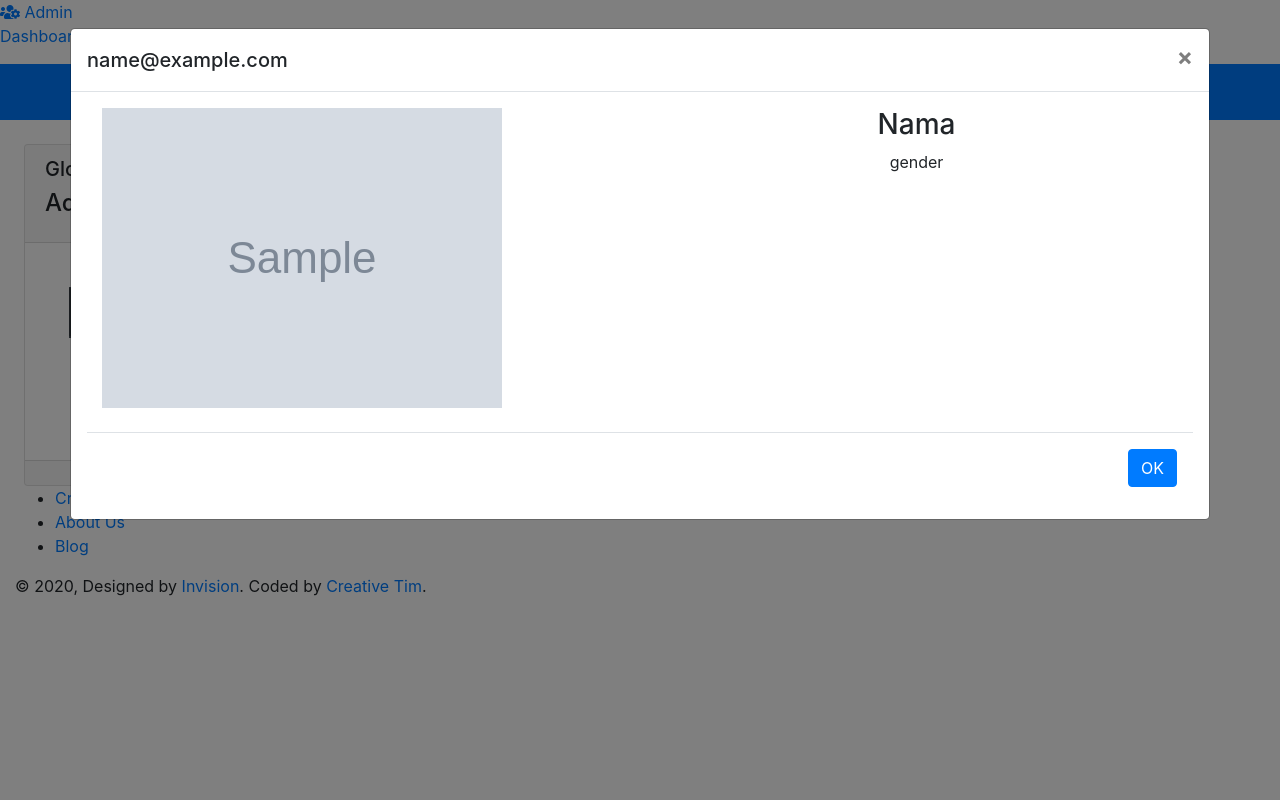
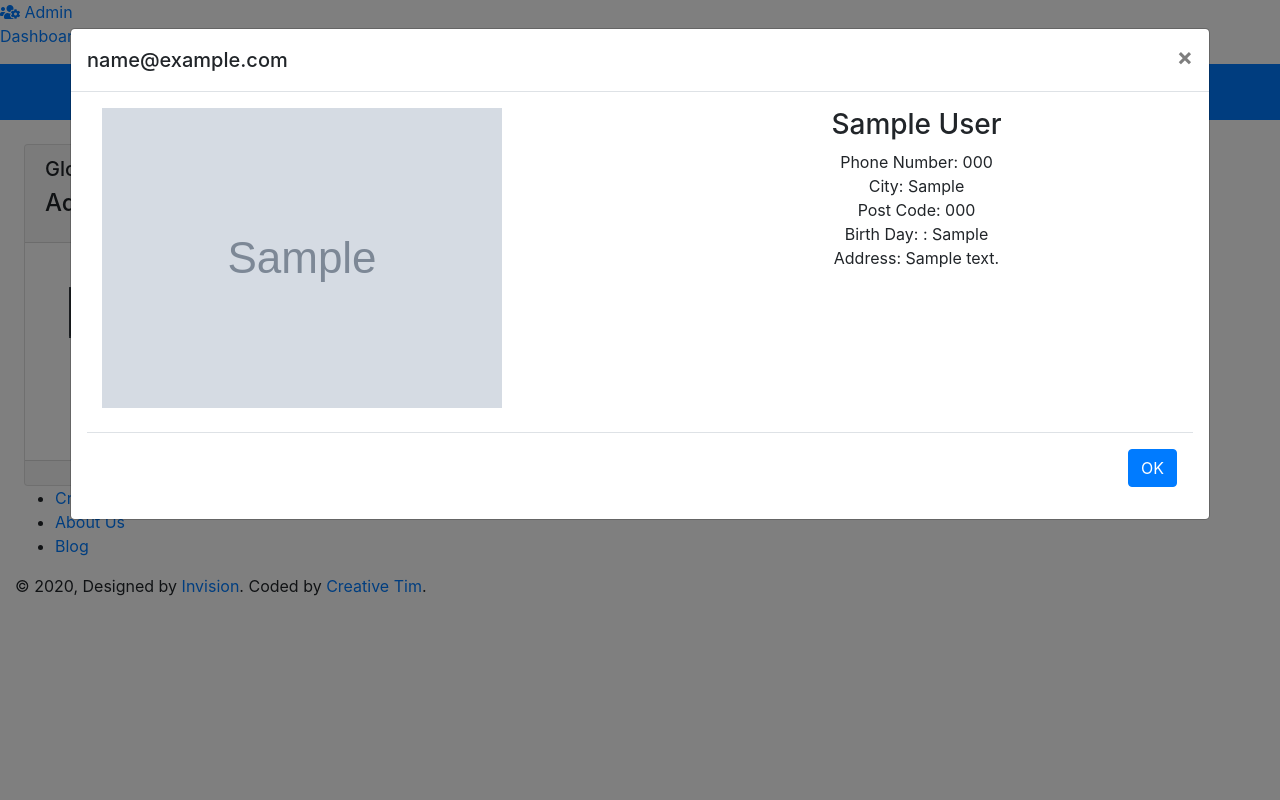
Before and after one commit to fransImanuel/uas_pemweb_attempt2, a CodeIgniter app: page /uas_pemweb_2/admin/userlist in a window 1280 px wide, after a click that opens the changed part. Run offline with CodeIgniter, Linux system fonts and the light colour scheme; the visitor is signed in with stand-in values (Sample User, id 1); tables that the repository leaves empty or names only in its code hold one stand-in row (values such as "Sample post"); grey boxes marked "Sample" are stand-in pictures; some libraries are stand-ins or nearby versions.

Commit message:
Update userlist.php

```diff
--- a/application/views/admin/userlist.php
+++ b/application/views/admin/userlist.php
@@ -64,8 +64,14 @@
                                                                  <img src="<?= base_url(); ?>assets/img/profile/<?= $u['profile_picture'] ?>" class="img-fluid" alt="">
                                                              </div>
                                                              <div class="col col-md text-center">
-                                                                  <h3>Nama</h3>
-                                                                  <p class="muted-text">gender</p>
+                                                                 <h3><?= $u['first_name'] ?> <?= $u['last_name'] ?></h3>
+                                                                 <ul class="list-inline">
+                                                                     <li>Phone Number: <?= $u['phone_number'] ?></li>
+                                                                     <li>City: <?= $u['city'] ?></li>
+                                                                     <li>Post Code: <?= $u['post_code'] ?></li>
+                                                                     <li>Birth Day: : <?= $u['birthday'] ?></li>
+                                                                     <li>Address: <?= $u['address'] ?></li>
+                                                                 </ul>
                                                              </div>
                                                          </div>
                                                      </div>
```
